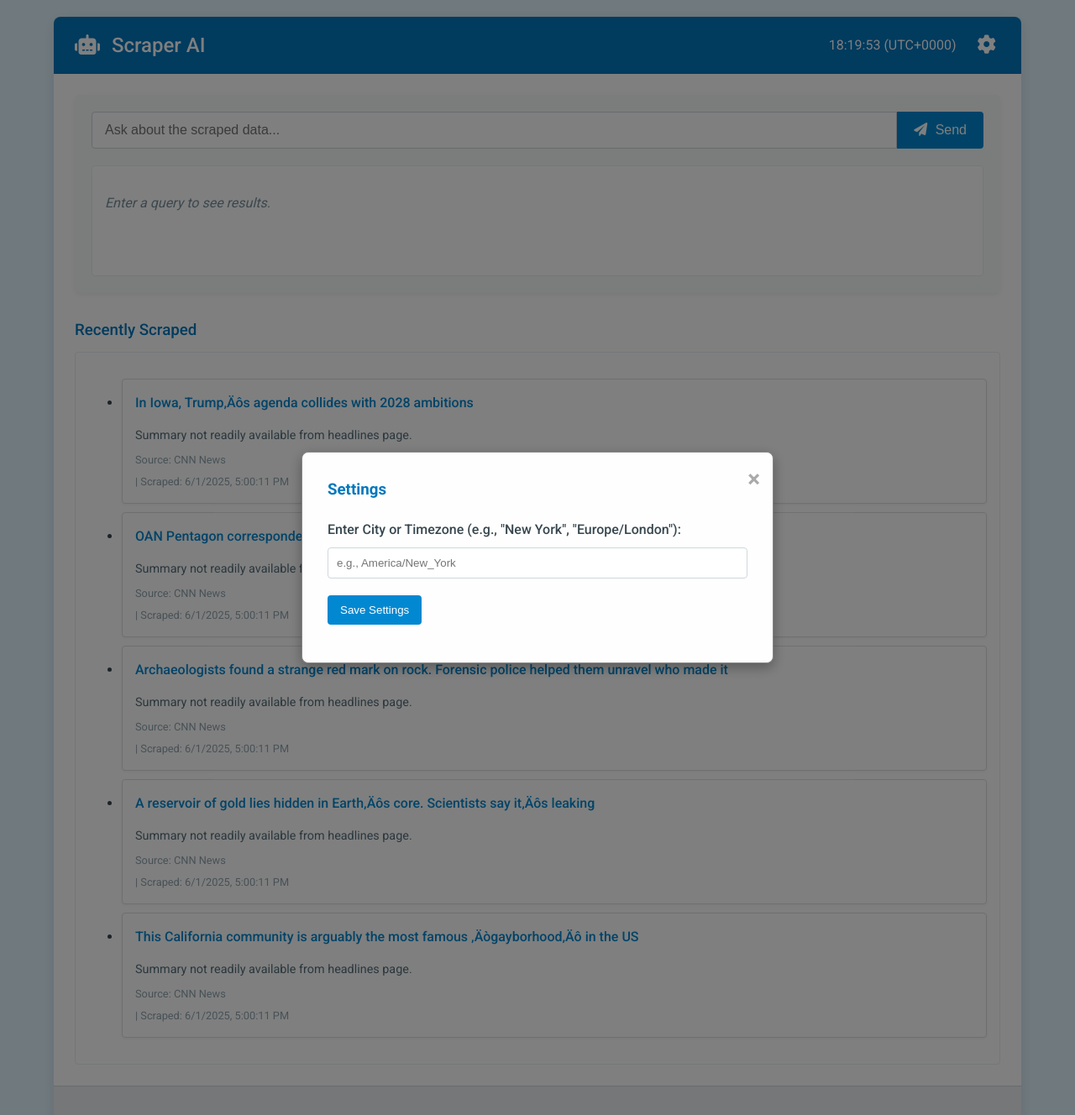
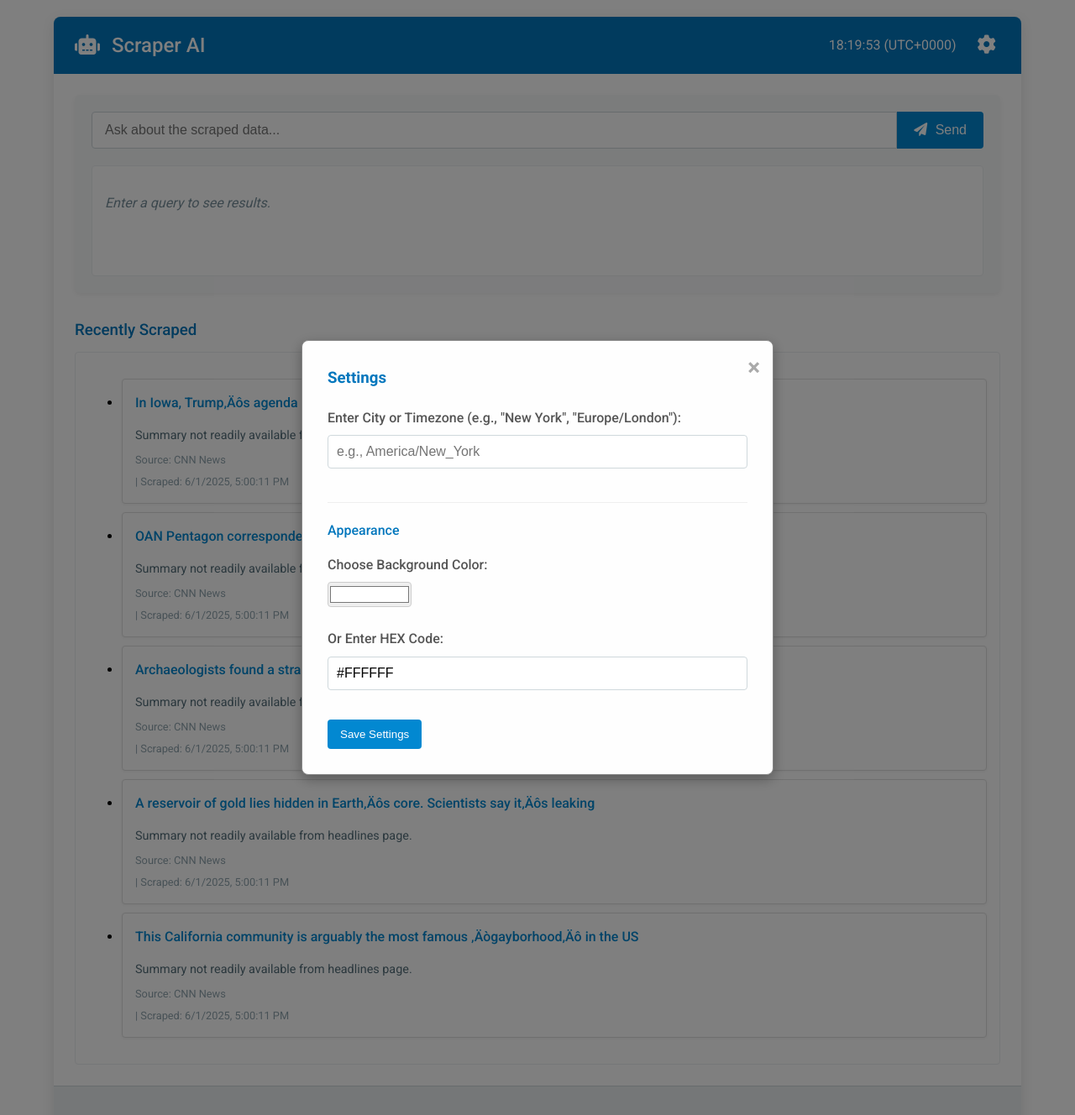
Before and after one commit to PantherPro20/Jules_Ai, a Flask app: page / in a window 1280 px wide. Shown: the whole page at 84% size. Run offline with Flask 3, Linux system fonts and the light colour scheme.

Commit message:
feat: Add background color setting with text contrast
This commit introduces a new feature allowing you to customize the application's background color.

Key changes:
- **Backend (`webapp/app.py`):**
    - Added `/api/settings` endpoint (GET and POST) to manage and store the background color preference using Flask sessions.
- **Frontend (`webapp/templates/index.html`):**
    - Integrated color picker and HEX input fields into the existing settings modal.
- **JavaScript (`webapp/static/script.js`):**
    - Implemented logic to load and save color settings via the new API.
    - Added a function to calculate the luminance of the selected background color.
    - Automatically adjusts the body text color (to black or white) to ensure readability against the chosen background.
    - Synchronized the color picker and HEX input fields.
    - Integrated with the existing settings modal's save mechanism.
- **CSS (`webapp/static/style.css`):**
    - Added styles for the new input fields and labels within the settings modal to ensure they are displayed correctly.

You can now choose a custom background color, and the application will automatically adjust the text color for optimal contrast.

```diff
--- a/webapp/app.py
+++ b/webapp/app.py
@@ -1,4 +1,4 @@
-from flask import Flask, jsonify, render_template, request
+from flask import Flask, jsonify, render_template, request, session
 import json
 import os
 import datetime
@@ -6,6 +6,7 @@ import pytz # For timezone handling
 import re # For simple tokenization and keyword extraction
 
 app = Flask(__name__)
+app.secret_key = os.urandom(24) # Or a fixed secret string for development
 
 BASE_DIR = os.path.dirname(os.path.abspath(__file__))
 DATA_FILE = os.path.join(BASE_DIR, "../data/scraped_data.json")
@@ -155,6 +156,18 @@ def handle_query():
         app.logger.error(f"Error in /api/query: {e}", exc_info=True) # Log the full error
         return jsonify({"error": "An internal error occurred processing your query: " + str(e)}), 500
 
+@app.route('/api/settings', methods=['GET', 'POST'])
+def manage_settings():
+    if request.method == 'POST':
+        data = request.get_json()
+        if data and 'background_color' in data:
+            session['background_color'] = data['background_color']
+            return jsonify({"message": "Settings saved successfully.", "background_color": data['background_color']})
+        return jsonify({"error": "Invalid data. 'background_color' missing."}), 400
+
+    if request.method == 'GET':
+        background_color = session.get('background_color', '#FFFFFF') # Default to white if not set
+        return jsonify({"background_color": background_color})
 
 if __name__ == '__main__':
     app.run(debug=True, host='0.0.0.0', port=5000)
--- a/webapp/static/script.js
+++ b/webapp/static/script.js
@@ -5,9 +5,12 @@ document.addEventListener('DOMContentLoaded', function() {
     const settingsModal = document.getElementById('settings-modal');
     const closeModalButton = settingsModal.querySelector('.close-button');
     const timezoneInput = document.getElementById('timezone-input');
-    const saveSettingsButton = document.getElementById('save-settings');
-    const settingsMessage = document.getElementById('settings-message');
+    const saveSettingsButton = document.getElementById('save-settings'); // This ID is in the HTML for the main save button in the modal
+    const settingsMessage = document.getElementById('settings-message'); // This ID is in the HTML
     const queryInput = document.getElementById('query-input');
+    // --- New Elements for Background Settings ---
+    const backgroundColorPicker = document.getElementById('backgroundColorPicker');
+    const backgroundColorHex = document.getElementById('backgroundColorHex');
     const submitQueryButton = document.getElementById('submit-query');
     const resultsArea = document.getElementById('results-area');
     const scrapedDataPreviewArea = document.getElementById('scraped-data-preview'); // New area to populate
@@ -20,6 +23,7 @@ document.addEventListener('DOMContentLoaded', function() {
         timezoneInput.value = currentTz || '';
         settingsMessage.textContent = '';
         settingsModal.style.display = 'flex';
+        loadAppearanceSettings(); // Load current appearance settings when modal opens
     }
 
     function closeSettingsModal() {
@@ -52,28 +56,138 @@ document.addEventListener('DOMContentLoaded', function() {
     }
 
     async function handleSaveSettings() {
+        // Timezone Saving Part (existing logic)
+        let timezoneSaved = false;
         const newTimezone = timezoneInput.value.trim();
-        if (!newTimezone) {
-            settingsMessage.textContent = 'Please enter a timezone or city name.';
-            settingsMessage.style.color = 'red'; return;
+        if (newTimezone) { // Only save if there's a value, allowing users to only save appearance
+            try {
+                const validationResponse = await fetch(`/api/validate_timezone?tz=${encodeURIComponent(newTimezone)}`);
+                const validationData = await validationResponse.json();
+                if (!validationResponse.ok || !validationData.is_valid) {
+                    settingsMessage.textContent = validationData.error || 'Invalid timezone (e.g., "America/New_York").';
+                    settingsMessage.style.color = 'red';
+                    // Do not return yet, try saving appearance settings
+                } else {
+                    localStorage.setItem(TIMEZONE_KEY, newTimezone);
+                    fetchAndUpdateTime(); // Update time immediately
+                    timezoneSaved = true;
+                }
+            } catch (error) {
+                console.error("Error validating timezone:", error);
+                settingsMessage.textContent = 'Could not validate timezone. Appearance settings might still be saved.';
+                settingsMessage.style.color = 'red';
+            }
         }
+
+        // Appearance Saving Part (new logic)
+        let appearanceSaved = await saveAppearanceSettings();
+
+        if (timezoneSaved && appearanceSaved) {
+            settingsMessage.textContent = 'All settings saved!';
+            settingsMessage.style.color = 'green';
+            setTimeout(closeSettingsModal, 1500);
+        } else if (timezoneSaved) {
+            settingsMessage.textContent = 'Timezone saved! (Appearance not saved or no change)';
+            settingsMessage.style.color = 'green';
+            setTimeout(closeSettingsModal, 1500);
+        } else if (appearanceSaved) {
+            // Message for appearance saved is handled by saveAppearanceSettings
+            setTimeout(closeSettingsModal, 1500);
+        } else if (!newTimezone && !appearanceSaved) {
+             settingsMessage.textContent = 'No changes to save.';
+             settingsMessage.style.color = 'orange';
+        }
+        // If only one failed, specific error message would have been set by the failed function
+    }
+
+    // --- New Functions for Appearance Settings ---
+    function getContrastingTextColor(hexColor) {
+        if (!hexColor) return '#000000';
+        const hex = hexColor.replace('#', '');
+        const r = parseInt(hex.substring(0, 2), 16);
+        const g = parseInt(hex.substring(2, 4), 16);
+        const b = parseInt(hex.substring(4, 6), 16);
+        const luminance = (0.299 * r + 0.587 * g + 0.114 * b) / 255;
+        return luminance > 0.5 ? '#000000' : '#FFFFFF';
+    }
+
+    function applySettings(bgColor) {
+        document.body.style.backgroundColor = bgColor;
+        const textColor = getContrastingTextColor(bgColor);
+        document.body.style.color = textColor;
+        // Example for specific elements:
+        // document.querySelectorAll('.card, .modal-content, .app-header').forEach(el => {
+        // el.style.borderColor = textColor === '#000000' ? 'rgba(0,0,0,0.1)' : 'rgba(255,255,255,0.2)';
+        // });
+        // More targeted styling might be needed for specific components to ensure readability
+    }
+
+    async function loadAppearanceSettings() {
         try {
-            const validationResponse = await fetch(`/api/validate_timezone?tz=${encodeURIComponent(newTimezone)}`);
-            const validationData = await validationResponse.json();
-            if (!validationResponse.ok || !validationData.is_valid) {
-                settingsMessage.textContent = validationData.error || 'Invalid timezone (e.g., "America/New_York").';
-                settingsMessage.style.color = 'red'; return;
+            const response = await fetch('/api/settings');
+            if (!response.ok) throw new Error(`HTTP error! status: ${response.status}`);
+            const settings = await response.json();
+            if (settings.background_color) {
+                applySettings(settings.background_color);
+                if (backgroundColorPicker) backgroundColorPicker.value = settings.background_color;
+                if (backgroundColorHex) backgroundColorHex.value = settings.background_color;
             }
-            localStorage.setItem(TIMEZONE_KEY, newTimezone);
-            settingsMessage.textContent = 'Settings saved!';
-            settingsMessage.style.color = 'green';
-            fetchAndUpdateTime();
-            setTimeout(closeSettingsModal, 1000);
         } catch (error) {
-            console.error("Error validating timezone:", error);
-            settingsMessage.textContent = 'Could not validate timezone.';
-            settingsMessage.style.color = 'red';
+            console.error("Error loading appearance settings:", error);
+            // Don't show modal message here, as it might be confusing during initial page load
         }
+    }
+
+    async function saveAppearanceSettings() {
+        const colorToSave = backgroundColorHex.value.trim() || backgroundColorPicker.value;
+        if (!colorToSave.match(/^#[0-9a-fA-F]{6}$/i) && !colorToSave.match(/^#[0-9a-fA-F]{3}$/i) ) {
+            if(backgroundColorHex.value.trim()){ // only show error if user typed something invalid
+                 settingsMessage.textContent = 'Invalid HEX color format (e.g., #RRGGBB).';
+                 settingsMessage.style.display = 'block';
+                 settingsMessage.style.color = 'red';
+            }
+            return false; // Indicate save failed or no valid color to save
+        }
+
+        try {
+            const response = await fetch('/api/settings', {
+                method: 'POST',
+                headers: { 'Content-Type': 'application/json' },
+                body: JSON.stringify({ background_color: colorToSave }),
+            });
+            if (!response.ok) throw new Error(`HTTP error! status: ${response.status}`);
+            const result = await response.json();
+            applySettings(colorToSave);
+            if (settingsMessage) {
+                settingsMessage.textContent = result.message || 'Appearance settings saved!';
+                settingsMessage.style.display = 'block';
+                settingsMessage.style.color = 'green';
+                // setTimeout(() => { settingsMessage.style.display = 'none'; }, 3000); // Timeout handled by main save
+            }
+            return true; // Indicate save success
+        } catch (error) {
+            console.error("Error saving appearance settings:", error);
+            if (settingsMessage) {
+                settingsMessage.textContent = 'Error saving appearance settings.';
+                settingsMessage.style.display = 'block';
+                settingsMessage.style.color = 'red';
+            }
+            return false; // Indicate save failed
+        }
+    }
+
+    // Event Listeners for Appearance
+    if (backgroundColorPicker) {
+        backgroundColorPicker.addEventListener('input', () => {
+            if (backgroundColorHex) backgroundColorHex.value = backgroundColorPicker.value;
+        });
+    }
+    if (backgroundColorHex) {
+        backgroundColorHex.addEventListener('input', () => {
+            if (backgroundColorHex.value.match(/^#[0-9a-fA-F]{6}$/i) || backgroundColorHex.value.match(/^#[0-9a-fA-F]{3}$/i)) {
+                if (backgroundColorPicker) backgroundColorPicker.value = backgroundColorHex.value;
+            }
+        });
     }
 
     settingsButton.addEventListener('click', openSettingsModal);
@@ -205,4 +319,5 @@ document.addEventListener('DOMContentLoaded', function() {
 
     // Initial calls
     loadScrapedDataPreview(); // Load preview data on page load
+    loadAppearanceSettings(); // Load appearance settings on page load
 });
--- a/webapp/static/style.css
+++ b/webapp/static/style.css
@@ -216,15 +216,15 @@ body {
     margin-top: 0;
     color: #0277BD;
 }
-#settings-modal label {
+#settings-modal label { /* General label styling within the modal */
     display: block;
     margin-bottom: 8px;
     font-weight: 500;
 }
-#settings-modal input[type="text"] {
+#settings-modal input[type="text"] { /* General text input styling within the modal */
     width: calc(100% - 22px); /* Account for padding */
     padding: 10px;
-    margin-bottom: 20px;
+    margin-bottom: 20px; /* Default bottom margin for text inputs */
     border: 1px solid #CFD8DC;
     border-radius: 4px;
 }
@@ -240,7 +240,70 @@ body {
 #settings-modal button:hover {
     background-color: #0277BD;
 }
-#settings-message {
+#settings-message { /* This is the existing one, will be styled by new .settings-message too */
     margin-top: 15px;
     font-size: 0.9em;
 }
+
+/* --- Appended CSS for new settings elements --- */
+
+/* General item styling within the settings panel (modal) */
+.setting-item {
+    margin-bottom: 15px;
+    display: flex;
+    flex-direction: column; /* Stack label and input vertically */
+}
+
+.setting-item label { /* Specific to new items, if different from #settings-modal label */
+    margin-bottom: 5px;
+    font-weight: bold; /* Make it bold to differentiate if needed */
+    color: #555; /* Or inherit from body/modal. Default modal label is 500 weight, not bold */
+}
+
+.setting-item input[type="color"] {
+    width: 100px; /* Or adjust as needed */
+    height: 30px;
+    padding: 0; /* Remove default padding for color input */
+    border: 1px solid #ccc;
+    border-radius: 4px;
+    cursor: pointer;
+    margin-bottom: 10px; /* Add some margin below color picker */
+}
+
+.setting-item input[type="text"] { /* This will apply to new text inputs in .setting-item */
+    padding: 8px;
+    border: 1px solid #ccc;
+    border-radius: 4px;
+    font-size: 1em; /* Ensure it's not too small */
+    /* width: auto; /* Let it be sized by flex or specific needs, not full width like timezone */
+    margin-bottom: 10px; /* Add some margin below text input for color HEX */
+}
+
+
+/* Settings message paragraph for feedback - this might enhance existing #settings-message */
+.settings-message { /* This class was added to the <p id="settings-message"> in index.html */
+    margin-top: 10px;
+    padding: 10px;
+    border-radius: 4px;
+    font-size: 0.9em;
+    text-align: center;
+}
+
+/* Specific styles for success/error messages if not handled by JS already for color */
+/* .settings-message.success { background-color: #e6ffed; color: #28a745; } */
+/* .settings-message.error { background-color: #ffe6e6; color: #dc3545; } */
+
+/* A horizontal rule for visual separation in settings modal */
+#settings-modal hr {
+    border: none;
+    border-top: 1px solid #eee;
+    margin-top: 20px;
+    margin-bottom: 20px;
+}
+
+#settings-modal h4 { /* For "Appearance" subheading */
+    margin-top: 0px;
+    margin-bottom: 15px;
+    font-weight: 500;
+    color: #0277BD; /* Match h3 style */
+}
--- a/webapp/templates/index.html
+++ b/webapp/templates/index.html
@@ -54,10 +54,22 @@
         <div class="modal-content">
             <span class="close-button">&times;</span>
             <h3>Settings</h3>
-            <label for="timezone-input">Enter City or Timezone (e.g., "New York", "Europe/London"):</label>
-            <input type="text" id="timezone-input" placeholder="e.g., America/New_York">
+            <div class="setting-item">
+                <label for="timezone-input">Enter City or Timezone (e.g., "New York", "Europe/London"):</label>
+                <input type="text" id="timezone-input" placeholder="e.g., America/New_York">
+            </div>
+            <hr>
+            <h4>Appearance</h4>
+            <div class="setting-item">
+                <label for="backgroundColorPicker">Choose Background Color:</label>
+                <input type="color" id="backgroundColorPicker" value="#FFFFFF">
+            </div>
+            <div class="setting-item">
+                <label for="backgroundColorHex">Or Enter HEX Code:</label>
+                <input type="text" id="backgroundColorHex" placeholder="#FFFFFF" pattern="^#([A-Fa-f0-9]{6}|[A-Fa-f0-9]{3})$">
+            </div>
             <button id="save-settings">Save Settings</button>
-            <p id="settings-message"></p>
+            <p id="settings-message" class="settings-message" style="display:none;"></p>
         </div>
     </div>
 
```
